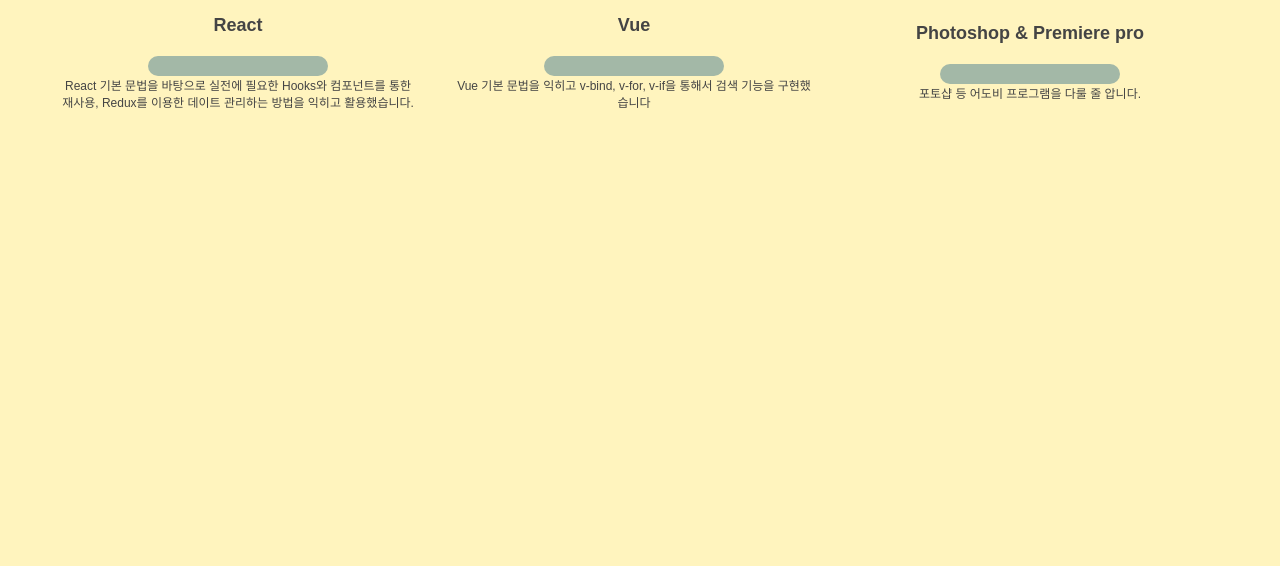
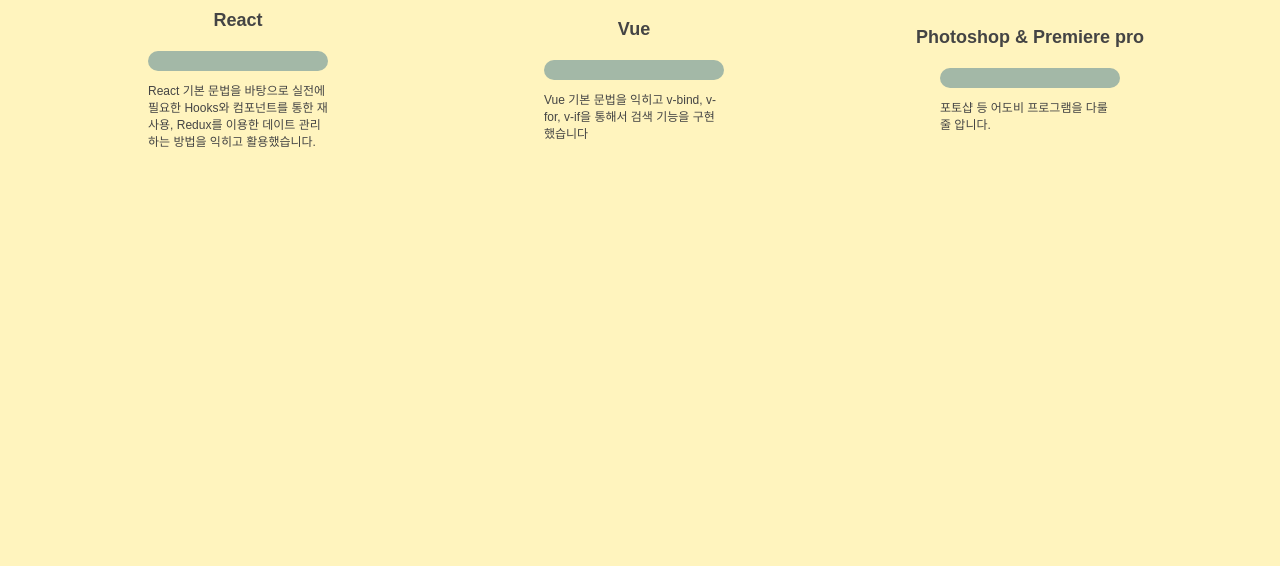
Before and after one commit to namhyeonlee/Portfolio, a plain HTML site: page index.html in a window 1280 px wide. Shown: the part 1393-1959 px from the top of the page. Drawn offline with nearby package versions, Linux system fonts and the light colour scheme.

Commit message:
Add files via upload

```diff
--- a/scss/style.scss
+++ b/scss/style.scss
@@ -472,6 +472,11 @@
 
 
             }
+            .discription{
+                margin: 10px auto;
+                width: 50%;
+                text-align: left;
+            }
 
         }
     }
```
Also changed, not shown: css/style.css.
